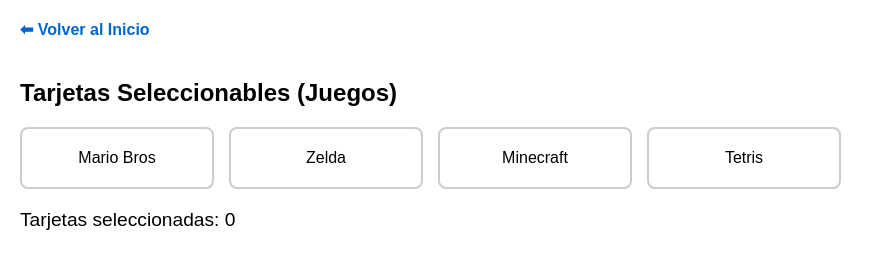
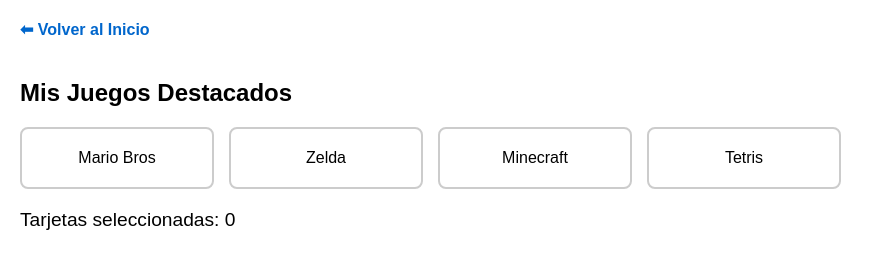
Before and after one commit to lorenziexequiel/actividad2-web, a plain HTML site: page destacados.html in a window 1280 px wide. Shown: the whole page, without its empty margins (0-884 px from the left). Drawn offline with Linux system fonts and the light colour scheme.

Commit message:
Modificar encabezado de la seccion destacados

```diff
--- a/destacados.html
+++ b/destacados.html
@@ -28,7 +28,7 @@
 <body>
     <a href="index.html" class="nav-link">⬅ Volver al Inicio</a>
 
-    <h2>Tarjetas Seleccionables (Juegos)</h2>
+    <h2>Mis Juegos Destacados</h2>
 
     <div class="tarjetas-container">
         <div class="tarjeta">Mario Bros</div>
```
